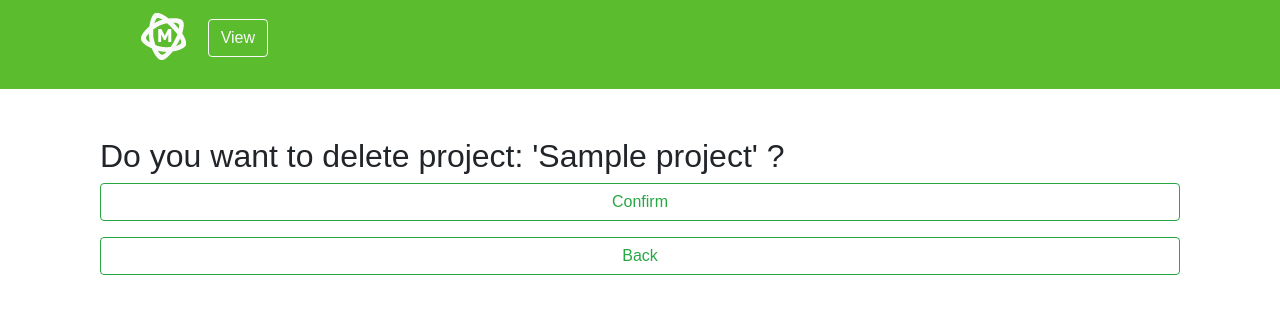
After one commit to coffee3333/python_group_3_lesson_53_atai_mamytov, a Django app: page /project/delete/1 in a window 1280 px wide. The commit adds this page. Shown: the top 314 px of the page. Run offline with Django 3.2, Linux system fonts and the light colour scheme; tables that the repository leaves empty hold one stand-in row (values such as "Sample post"); some libraries are stand-ins or nearby versions.

Commit message:
Added project_delete.html, created deleteView for Project

```diff
--- a/source/main/urls.py
+++ b/source/main/urls.py
@@ -35,5 +35,6 @@ urlpatterns = [
     path('projects/', ProjectView.as_view(), name='project_ls'),
     path('project/<int:pk>', ProjectDetailView.as_view(), name='project_detail'),
     path('project/create/', ProjectCreateView.as_view(), name='project_create'),
-    path('project/<int:pk>/edit', ProjectUpdateView.as_view(), name='project_edit')
+    path('project/<int:pk>/edit', ProjectUpdateView.as_view(), name='project_edit'),
+    path('project/delete/<int:pk>', ProjectDeleteView.as_view(), name='project_delete')
 ]
--- /dev/null
+++ b/source/webapp/templates/project/project_delete.html
@@ -0,0 +1,18 @@
+{% extends 'base.html' %}
+
+{% block title %}Delete Project Tracker{% endblock %}
+
+{% block menu %}
+    <a href="{% url 'project_detail' project.pk %}" class="btn btn-outline-light">View</a>
+{% endblock %}
+
+{% block content %}
+    <div class="container">
+        <h2 class="mt-5">Do you want to delete project: '{{ project.title }}' ?</h2>
+        <form method="POST" action="{% url 'project_delete' project.pk %}">
+            {% csrf_token %}
+            <p><input type="submit" value="Confirm" class="btn btn-outline-success btn-block"></p>
+            <p><a href="{% url 'project_ls' %}" class="btn btn-outline-success btn-block">Back</a></p>
+        </form>
+    </div>
+{% endblock %}
--- a/source/webapp/templates/project/project_ls.html
+++ b/source/webapp/templates/project/project_ls.html
@@ -18,7 +18,7 @@
                 <div class="container mb-5">{{ project.description }}</div>
                 <a href="{% url 'project_detail' project.pk %}" class="btn btn-outline-success">More</a>
                 <a href="{% url 'project_edit' project.pk %}" class="btn btn-outline-success">Edit</a>
-{#                <a href="{% url 'task_track_delete' tracker.pk %}" class="btn btn-outline-success">Delete</a>#}
+                <a href="{% url 'project_delete' project.pk %}" class="btn btn-outline-success">Delete</a>
             </div>
         {% endfor %}
     </div>
--- a/source/webapp/views/project_views.py
+++ b/source/webapp/views/project_views.py
@@ -9,9 +9,7 @@ class ProjectView(ListView):
     context_object_name = 'projects'
     model = Project
     template_name = 'project/project_ls.html'
-    ordering = ['-created_at']
-    paginate_by = 5
-    paginate_orphans = 1
+    ordering = ['created_at']
 
 
 class ProjectDetailView(DetailView):
@@ -36,9 +34,8 @@ class ProjectUpdateView(UpdateView):
     success_url = reverse_lazy('project_ls')
 
 
-#
-# class TaskTrackerDeleteView(DeleteView):
-#     template_name = 'tracker/delete.html'
-#     model = Tracker
-#     context_object_name = 'task_tracker'
-#     success_url = reverse_lazy('index')
+class ProjectDeleteView(DeleteView):
+    template_name = 'project/project_delete.html'
+    model = Project
+    context_object_name = 'project'
+    success_url = reverse_lazy('project_ls')
```
